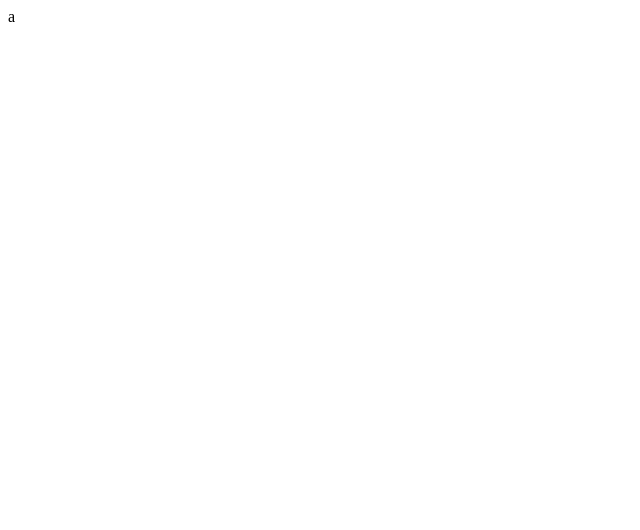
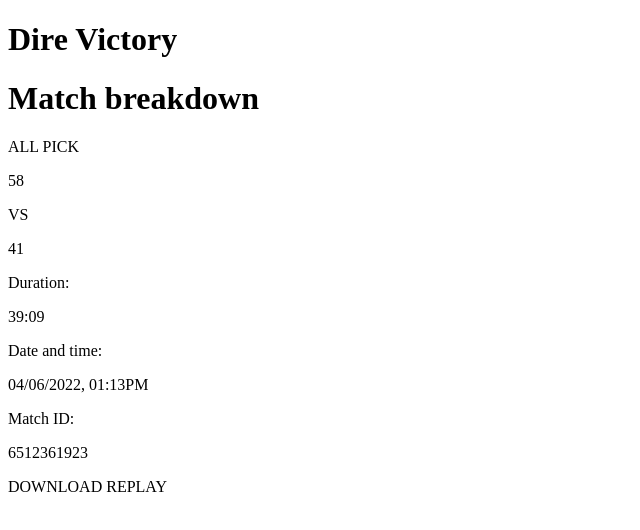
Before and after one commit to Kakalanp/dota-2-live-matches, a React (Create React App) app: page /matchinfo in a window 1280 px wide. Shown: the top 530 px of the page, without its empty margins (0-640 px from the left). Built offline with nearby package versions, Linux system fonts and the light colour scheme.

Commit message:
Adding Match info

```diff
--- a/src/components/MatchInfo.js
+++ b/src/components/MatchInfo.js
@@ -1,7 +1,20 @@
 export default function MatchInfo() {
     return (
         <div>
-            a
+            <div>
+                <h1>Dire Victory</h1>
+            </div>
+            <div>
+                <h1>Match breakdown</h1>
+                <div>
+                    <div><p>ALL PICK</p></div>
+                    <div><p>58</p><p>VS</p><p>41</p></div>
+                    <div><p>Duration:</p><p>39:09</p></div>
+                    <div><p>Date and time:</p><p>04/06/2022, 01:13PM</p></div>
+                    <div><p>Match ID:</p><p>6512361923</p></div>
+                    <div><p>DOWNLOAD REPLAY</p></div>
+                </div>
+            </div>
         </div>
     )
 }
--- a/src/components/MatchList.js
+++ b/src/components/MatchList.js
@@ -5,9 +5,9 @@ export default function Matchlist() {
         <div>
             <h1>Top Dota 2 live Matches</h1>
             <div>
-                <div>
-                    <Link to="matchinfo">Match id:<strong>6522448049</strong></Link>
-                </div>
+                <Link to="matchinfo">
+                    <h5>Match id:<strong>6522448049</strong></h5>
+                </Link>
             </div>
         </div>
     )
```
